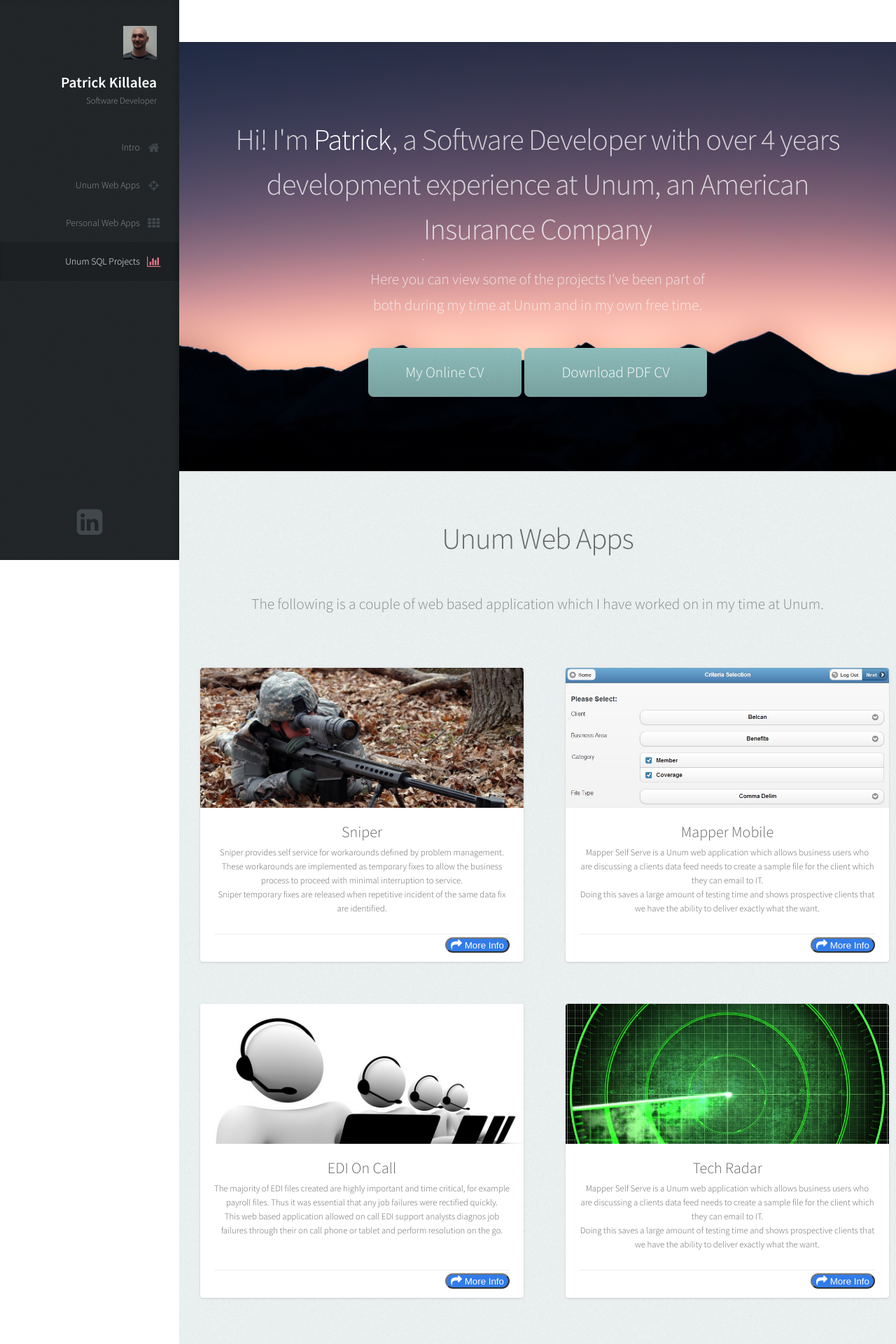
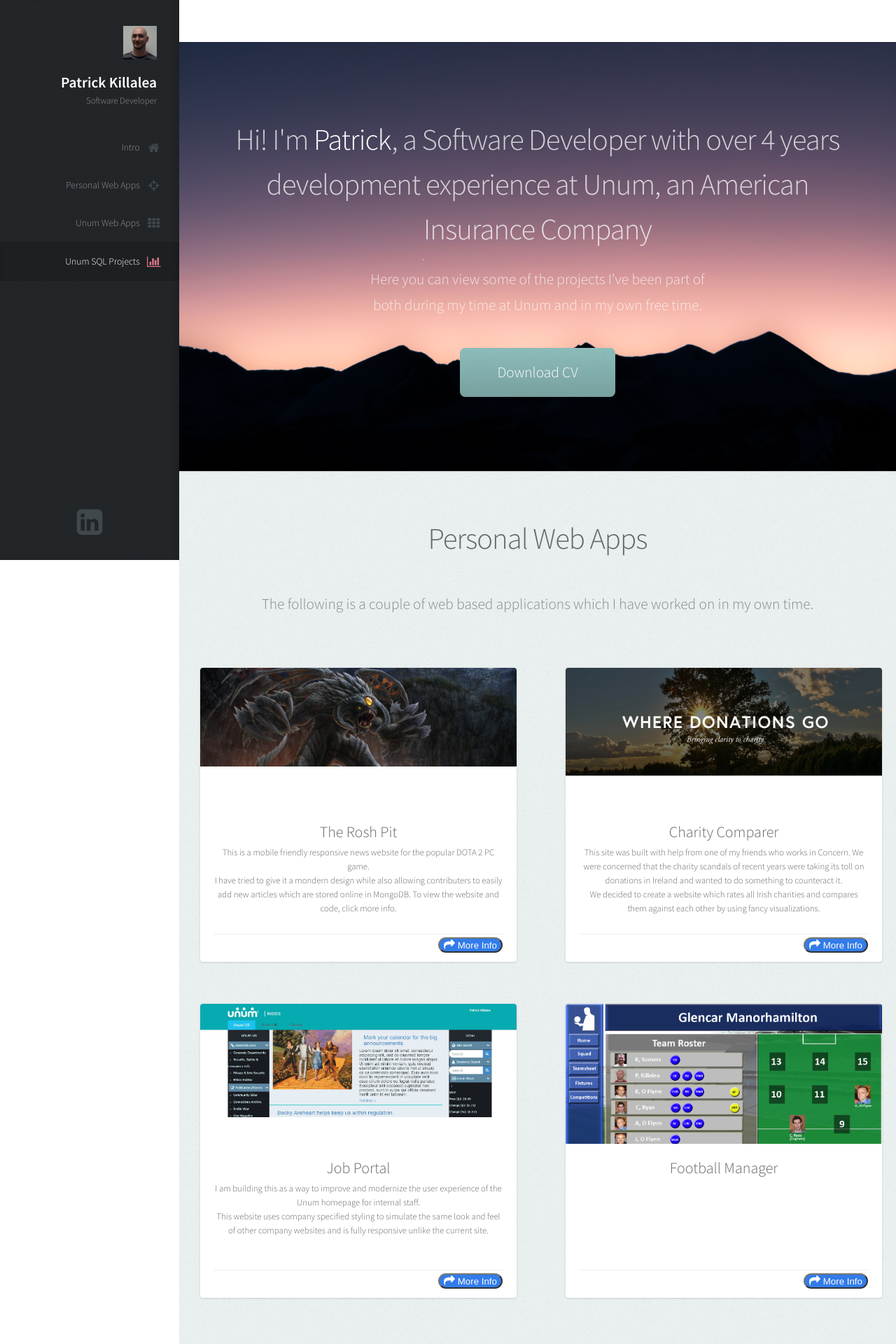
Before and after one commit to patrickkillalea/portfolio, a PHP site: page / in a window 1280 px wide. Shown: the top 1920 px of the page at 70% size. Run offline with PHP 8.4, Linux system fonts and the light colour scheme.

Commit message:
Added Personal Projects

```diff
--- a/css/rotating-card.css
+++ b/css/rotating-card.css
@@ -16,7 +16,7 @@
      -o-perspective: 800px;
         perspective: 800px;
         margin: 30px;
-        padding-right: 40px;
+        padding-right: 50px;
 }
 /* flip the pane when hovered */
 .card-container:not(.manual-flip):hover .card,
--- a/home.html
+++ b/home.html
@@ -51,9 +51,9 @@
                 <ul>
                     <li><a href="#top" id="top-link" class="skel-layers-ignoreHref"><span class="icon fa-home">Intro</span></a>
                     </li>
-                    <li><a href="#folio2" id="folio2-link" class="skel-layers-ignoreHref"><span class="icon fa-crosshairs">Unum Web Apps</span></a>
+                    <li><a href="#folio2" id="folio2-link" class="skel-layers-ignoreHref"><span class="icon fa-crosshairs">Personal Web Apps</span></a>
                     </li>
-                    <li><a href="#folio3" id="folio3-link" class="skel-layers-ignoreHref"><span class="icon fa-th">Personal Web Apps</span></a>
+                    <li><a href="#folio3" id="folio3-link" class="skel-layers-ignoreHref"><span class="icon fa-th">Unum Web Apps</span></a>
                     </li>
                     <li><a href="#folio4" id="folio4-link" class="skel-layers-ignoreHref"><span class="icon fa-bar-chart">Unum SQL Projects</span></a>
                     </li>
@@ -88,8 +88,7 @@
                 </header>
 
                 <footer>
-                    <a target="_blank" href="http://patrickkillalea.com/cv" class="button scrolly">My Online CV</a>
-                    <a href="PatrickKillalea.pdf" class="button scrolly" download>Download PDF CV</a>
+                    <a href="PatrickKillalea.docx" class="button scrolly" download>Download CV</a>
                 </footer>
 
             </div>
@@ -99,14 +98,211 @@
         <section id="folio2" class="three">
 
             <header>
-                    <h2>Unum Web Apps</h2>
+                    <h2>Personal Web Apps</h2>
             </header>
-            <p>The following is a couple of web based application which I have worked on in my time at Unum.</p>
+            <p>The following is a couple of web based applications which I have worked on in my own time.</p>
             <div class="row">
 
                 <!-- Start of Card -->
                 <div class="6u 6u(mobile) 1u(mobile)">
-                    <div class="card-container manual-flip">
+                    <div class="card-container manual-flip" align="center">
+                        <div class="card">
+                            <div class="front">
+                                <div class="cover">
+                                    <img src="images/roshan.jpg" />
+                                </div>
+                                <div class="content">
+                                    <div class="main">
+                                        <h3 class="name">The Rosh Pit</h3>
+                                        <h5>This is a mobile friendly responsive news website for the popular DOTA 2 PC game.</br>
+                                        I have tried to give it a mondern design while also allowing contributers to easily add new articles which are stored online in MongoDB. To view the website and code, click more info.</h5>
+                                    </div>
+                                    <div class="footer">
+                                        <button class="btn btn-simple" onclick="rotateCard(this)">
+                                            <i class="fa fa-mail-forward"></i> More Info
+                                        </button>
+                                    </div>
+                                </div>
+                            </div>
+                            <div class="back">
+                                <div class="header">
+                                    <h5 class="motto">The Rosh Pit</h5>
+                                </div>
+                                <div class="content">
+                                    <div class="main">
+                                        <h4>The Rosh Pit was built on Bootstrap and the MEAN stack (Mongodb, Express, Angular, Node). I am using Heroku to host it online and my database is on MongoLab. All code is stored on GitHub. You can view both the website and source code in the links below.</h4>
+                                    </div>
+                                </div>
+                                <div class="footer">
+                                    <button class="btn btn-simple" rel="tooltip" title="Flip Card" onclick="rotateCard(this)">
+                                        <i class="fa fa-reply"></i> Back
+                                    </button>
+                                    <div class="social-links text-center">
+                                        <a href="http://theroshpit.patrickkillalea.com/" target="_blank" rel="tooltip" title="Visit Website"><i class="fa fa-globe fa-2x"></i></a>
+                                        <a href="https://github.com/patrickkillalea/TheRoshPit" target="_blank" rel="tooltip" title="View Code"><i class="fa fa-github fa-2x"></i></a>
+                                    </div>
+                                </div>
+                            </div>
+                        </div>
+                    </div>
+                </div>
+                <!-- End of Card -->
+
+
+                <!-- Start of Card -->
+                <div class="6u 6u(mobile) 1u(mobile)">
+                    <div class="card-container manual-flip" align="center">
+                        <div class="card">
+                            <div class="front">
+                                <div class="cover">
+                                    <img src="images/LightThroughTrees.jpg" />
+                                </div>
+                                <div class="content">
+                                    <div class="main">
+                                        <h3 class="name">Charity Comparer</h3>
+                                        <h5>This site was built with help from one of my friends who works in Concern. We were concerned that the charity scandals of recent years were taking its toll on donations in Ireland and wanted to do something to counteract it.</br>
+                                        We decided to create a website which rates all Irish charities and compares them against each other by using fancy visualizations.</h5>
+                                    </div>
+                                    <div class="footer">
+                                        <button class="btn btn-simple" onclick="rotateCard(this)">
+                                            <i class="fa fa-mail-forward"></i> More Info
+                                        </button>
+                                    </div>
+                                </div>
+                            </div>
+                            <div class="back">
+                                <div class="header">
+                                    <h5 class="motto">Charity Comparer</h5>
+                                </div>
+                                <div class="content">
+                                    <div class="main">
+                                        <h4>We take the information that charities publish in their annual reports and standardise it. This means you can see what your favourite charity is doing with your donation. And you can compare it with other charities.</br>
+                                            This was one of the first personal websites I created. You can see it and the code in the links below.
+                                        </h4>
+                                    </div>
+                                </div>
+                                <div class="footer">
+                                    <button class="btn btn-simple" rel="tooltip" title="Flip Card" onclick="rotateCard(this)">
+                                        <i class="fa fa-reply"></i> Back
+                                    </button>
+                                    <div class="social-links text-center">
+                                        <a href="http://wheredonationsgo.patrickkillalea.com/" target="_blank" rel="tooltip" title="Visit Website"><i class="fa fa-globe fa-2x"></i></a>
+                                        <a href="https://github.com/patrickkillalea/wheredonationsgo" target="_blank" rel="tooltip" title="View Code"><i class="fa fa-github fa-2x"></i></a>
+                                    </div>
+                                </div>
+                            </div>
+                        </div>
+                    </div>
+                </div>
+                <!-- End of Card -->
+
+                <!-- Start of Card -->
+                <div class="6u 6u(mobile) 1u(mobile)">
+                    <div class="card-container manual-flip" align="center">
+                        <div class="card">
+                            <div class="front">
+                                <div class="cover">
+                                    <img src="images/jobportal.jpg" />
+                                </div>
+                                <div class="content">
+                                    <div class="main">
+                                        <h3 class="name">Job Portal</h3>
+                                        <h5>I am building this as a way to improve and modernize the user experience of the Unum homepage for internal staff.</br>
+                                        This website uses company specified styling to simulate the same look and feel of other company websites and is fully responsive unlike the current site.</h5>
+                                    </div>
+                                    <div class="footer">
+                                        <button class="btn btn-simple" onclick="rotateCard(this)">
+                                            <i class="fa fa-mail-forward"></i> More Info
+                                        </button>
+                                    </div>
+                                </div>
+                            </div>
+                            <div class="back">
+                                <div class="header">
+                                    <h5 class="motto">Job Portal</h5>
+                                </div>
+                                <div class="content">
+                                    <div class="main">
+                                        <h4>I have used bootstrap and javascript up to this point to get it looking the way it is to show how the UX would feel. When I have time I would like to build the style into an application framework and allow administrators add new pages or news articles. You can see my progress and the source code in the links below.</h4>
+                                    </div>
+                                </div>
+                                <div class="footer">
+                                    <button class="btn btn-simple" rel="tooltip" title="Flip Card" onclick="rotateCard(this)">
+                                        <i class="fa fa-reply"></i> Back
+                                    </button>
+                                    <div class="social-links text-center">
+                                        <a href="http://jobportal.patrickkillalea.com/" target="_blank" rel="tooltip" title="Visit Website"><i class="fa fa-globe fa-2x"></i></a>
+                                        <a href="https://github.com/patrickkillalea/JobPortal" target="_blank" rel="tooltip" title="View Code"><i class="fa fa-github fa-2x"></i></a>
+                                    </div>
+                                </div>
+                            </div>
+                        </div>
+                    </div>
+                </div>
+                <!-- End of Card -->
+
+                <!-- Start of Card -->
+                <div class="6u 6u(mobile) 1u(mobile)">
+                    <div class="card-container manual-flip" align="center">
+                        <div class="card">
+                            <div class="front">
+                                <div class="cover">
+                                    <img src="images/footballmanager.jpg" />
+                                </div>
+                                <div class="content">
+                                    <div class="main">
+                                        <h3 class="name">Football Manager</h3>
+                                        <h5></br>
+                                        </h5>
+                                    </div>
+                                    <div class="footer">
+                                        <button class="btn btn-simple" onclick="rotateCard(this)">
+                                            <i class="fa fa-mail-forward"></i> More Info
+                                        </button>
+                                    </div>
+                                </div>
+                            </div>
+                            <div class="back">
+                                <div class="header">
+                                    <h5 class="motto">Football Manager</h5>
+                                </div>
+                                <div class="content">
+                                    <div class="main">
+                                        <h4></h4>
+                                    </div>
+                                </div>
+                                <div class="footer">
+                                    <button class="btn btn-simple" rel="tooltip" title="Flip Card" onclick="rotateCard(this)">
+                                        <i class="fa fa-reply"></i> Back
+                                    </button>
+                                    <div class="social-links text-center">
+
+                                    </div>
+                                </div>
+                            </div>
+                        </div>
+                    </div>
+                </div>
+                <!-- End of Card -->
+
+        </div>
+
+
+        </section>
+
+
+
+        <!-- Folio 3 -->
+        <section id="folio3" class="three">
+ <header>
+                    <h2>Unum Web Apps</h2>
+            </header>
+            <p>The following is a couple of web based applications which I have worked on in my time at Unum.</p>
+            <div class="row">
+
+                <!-- Start of Card -->
+                <div class="6u 6u(mobile) 1u(mobile)">
+                    <div class="card-container manual-flip" align="center">
                         <div class="card">
                             <div class="front">
                                 <div class="cover">
@@ -139,8 +335,8 @@
                                         <i class="fa fa-reply"></i> Back
                                     </button>
                                     <div class="social-links text-center">
-                                        <a href="http://sniper.patrickkillalea.com/"><i class="fa fa-globe fa-2x"></i></a>
-                                        <a href="http://cretive-tim.com"><i class="fa fa-github fa-2x"></i></a>
+                                        <a href="http://sniper.patrickkillalea.com/" target="_blank"><i class="fa fa-globe fa-2x"></i></a>
+                                        <a href="£"><i class="fa fa-github fa-2x"></i></a>
                                     </div>
                                 </div>
                             </div>
@@ -152,7 +348,7 @@
 
                 <!-- Start of Card -->
                 <div class="6u 6u(mobile) 1u(mobile)">
-                    <div class="card-container manual-flip">
+                    <div class="card-container manual-flip" align="center">
                         <div class="card">
                             <div class="front">
                                 <div class="cover">
@@ -185,8 +381,8 @@
                                         <i class="fa fa-reply"></i> Back
                                     </button>
                                     <div class="social-links text-center">
-                                        <a href="http://sniper.patrickkillalea.com/"><i class="fa fa-globe fa-2x"></i></a>
-                                        <a href="http://cretive-tim.com"><i class="fa fa-github fa-2x"></i></a>
+                                        <a href="http://sniper.patrickkillalea.com/" target="_blank"><i class="fa fa-globe fa-2x"></i></a>
+                                        <a href="£"><i class="fa fa-github fa-2x"></i></a>
                                     </div>
                                 </div>
                             </div>
@@ -197,7 +393,7 @@
 
                 <!-- Start of Card -->
                 <div class="6u 6u(mobile) 1u(mobile)">
-                    <div class="card-container manual-flip">
+                    <div class="card-container manual-flip" align="center">
                         <div class="card">
                             <div class="front">
                                 <div class="cover">
@@ -230,8 +426,8 @@
                                         <i class="fa fa-reply"></i> Back
                                     </button>
                                     <div class="social-links text-center">
-                                        <a href="http://sniper.patrickkillalea.com/"><i class="fa fa-globe fa-2x"></i></a>
-                                        <a href="http://cretive-tim.com"><i class="fa fa-github fa-2x"></i></a>
+                                        <a href="http://sniper.patrickkillalea.com/" target="_blank"><i class="fa fa-globe fa-2x"></i></a>
+                                        <a href="£"><i class="fa fa-github fa-2x"></i></a>
                                     </div>
                                 </div>
                             </div>
@@ -242,7 +438,7 @@
 
                 <!-- Start of Card -->
                 <div class="6u 6u(mobile) 1u(mobile)">
-                    <div class="card-container manual-flip">
+                    <div class="card-container manual-flip" align="center">
                         <div class="card">
                             <div class="front">
                                 <div class="cover">
@@ -251,8 +447,8 @@
                                 <div class="content">
                                     <div class="main">
                                         <h3 class="name">Tech Radar</h3>
-                                        <h5>Mapper Self Serve is a Unum web application which allows business users who are discussing a clients data feed needs to create a sample file for the client which they can email to IT.</br>
-                                        Doing this saves a large amount of testing time and shows prospective clients that we have the ability to deliver exactly what the want.</h5>
+                                        <h5>Tech Radar is a visualization tool which allows the Vendor Products team to show what products they are bringing into the organization and at what stage they are at.</br>
+                                        Having a tool like this increases the teams visibility throughout the organization and allows individuals to see work being done.</h5>
                                     </div>
                                     <div class="footer">
                                         <button class="btn btn-simple" onclick="rotateCard(this)">
@@ -267,7 +463,7 @@
                                 </div>
                                 <div class="content">
                                     <div class="main">
-                                        <h4>This was a responsive web based application which we created to aid Unum Business Analysts while collecting requirements from customers on their data file needs with a view to minimizing unexpected data formats. The application used JQuery, Ajax, JSON, SQL and IIS. It is currently used by 10+ analysts.</h4>
+                                        <h4>This project was built using bootstrap and angular and uses an XML file.</h4>
                                     </div>
                                 </div>
                                 <div class="footer">
@@ -275,8 +471,8 @@
                                         <i class="fa fa-reply"></i> Back
                                     </button>
                                     <div class="social-links text-center">
-                                        <a href="http://sniper.patrickkillalea.com/"><i class="fa fa-globe fa-2x"></i></a>
-                                        <a href="http://cretive-tim.com"><i class="fa fa-github fa-2x"></i></a>
+                                        <a href="http://sniper.patrickkillalea.com/" target="_blank"><i class="fa fa-globe fa-2x"></i></a>
+                                        <a href="£"><i class="fa fa-github fa-2x"></i></a>
                                     </div>
                                 </div>
                             </div>
@@ -287,29 +483,6 @@
 
         </div>
 
-
-        </section>
-
-
-
-        <!-- Folio 3 -->
-        <section id="folio3" class="three">
-            <div class="container">
-
-                <header>
-                    <h2>Charity Comparisson Site</h2>
-                </header>
-
-                <a target="_blank" href="http://patrickkillalea.com/wheredonationsgo" class="image featured circular">
-                    <img src="images/LightThroughTrees_final.jpg" alt="" />
-                </a>
-
-                <p>This site was built with help from one of my friends who works in Concern. We were concerned that the charity scandals of recent years were taking its toll on donations in Ireland and wanted to do something to counteract it.</br>
-                    We decided to create a website which rates all Irish charities and compares them against each other by using fancy visualizations.</br>
-                    We take the information that charities publish in their annual reports and standardise it. This means you can see what your favourite charity is doing with your donation. And you can compare it with other charities.</p>
-
-                <a target="_blank" href="http://patrickkillalea.com/wheredonationsgo" class="button scrolly">Visit</a>
-            </div>
         </section>
 
         <!-- Folio 4 -->
@@ -317,7 +490,7 @@
             <div class="container">
 
                 <header>
-                    <h2>Mapper Self Serve</h2>
+                    <h2>Unum SQL Projects</h2>
                 </header>
 
                 <a class="image featured">
```
Also changed, not shown: images/LightThroughTrees.jpg (added), images/footballmanager.jpg (added), images/jobportal.jpg (added), images/roshan.jpg (added), 2 other files.
